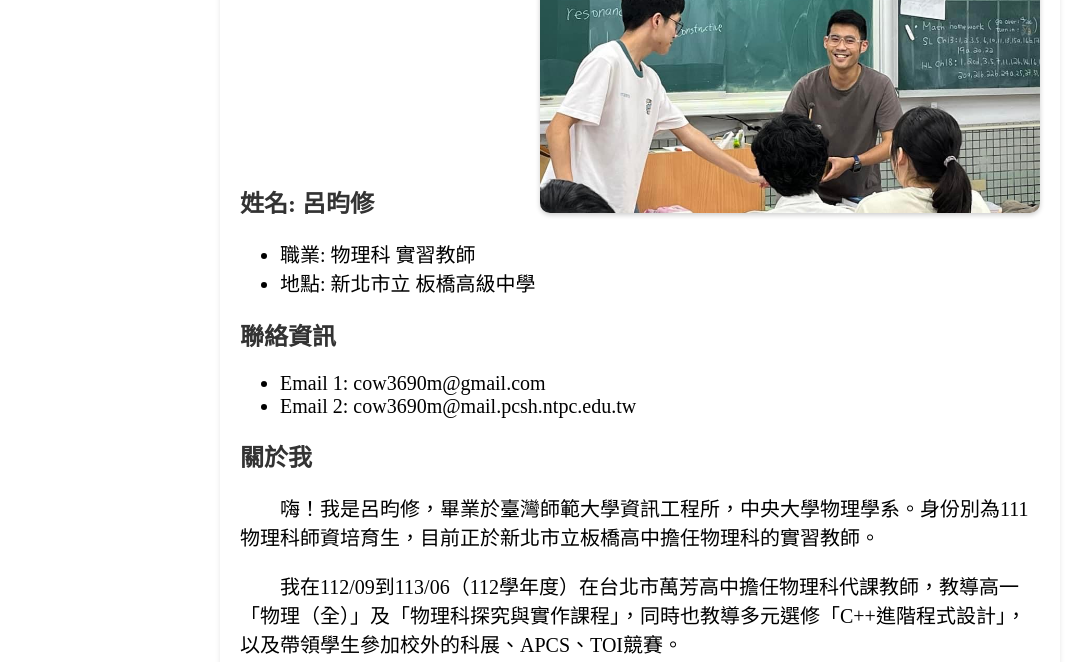
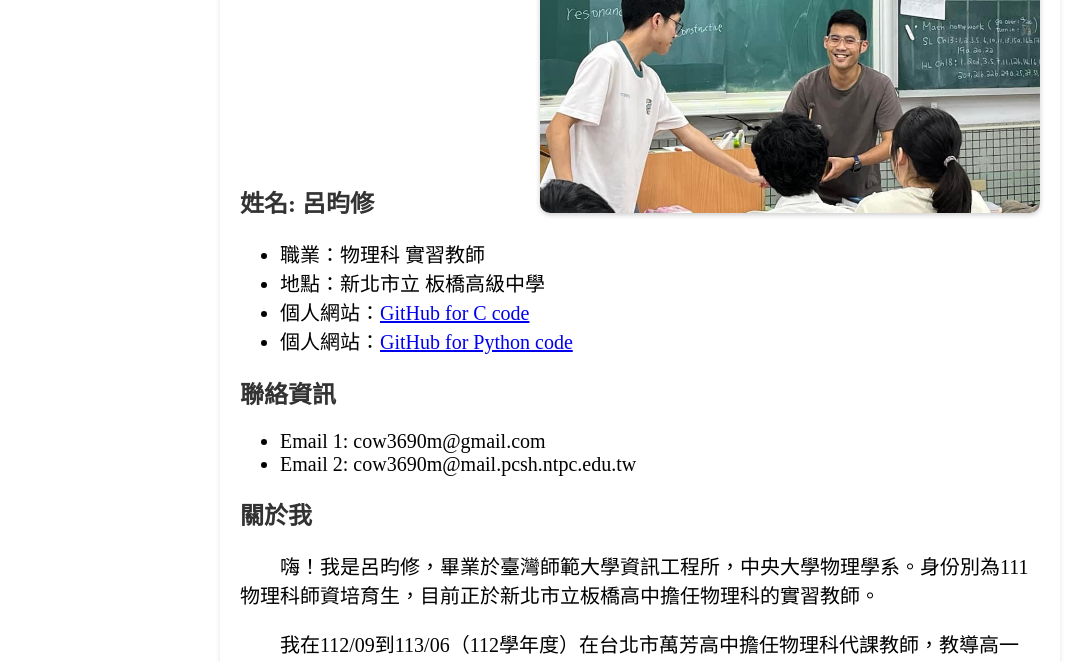
Before and after one commit to YunHsiuLu/yunhsiulu.github.io, a plain HTML site: page personal-info/index.html in a window 1280 px wide. Shown: the part 127-789 px from the top of the page, without its empty margins (0-1085 px from the left). Drawn offline with Linux system fonts and the light colour scheme.

Commit message:
24/08/15 00:08:26 auto push

```diff
--- a/personal-info/index.html
+++ b/personal-info/index.html
@@ -18,8 +18,10 @@
         <div class="section">
             <h2>姓名: 呂昀修</h2>
             <ul>
-                <li>職業: 物理科  實習教師</li>
-                <li>地點: 新北市立  板橋高級中學</li>
+                <li>職業：物理科  實習教師</li>
+                <li>地點：新北市立  板橋高級中學</li>
+                <li>個人網站：<a href=https://github.com/YunHsiuLu/YunCode/tree/master/C_Files target="_blank">GitHub for C code</a></li>
+                <li>個人網站：<a href=https://github.com/YunHsiuLu/YunCode/tree/master/Python_Files target="_blank">GitHub for Python code</a></li>
             </ul>
         </div>
         <div class="section">
```
Also changed, not shown: teaching/wfsh/index.html (+6 -0 lines), equations.png, teaching/wfsh/wfsh-Presentation-5.jpg (added), 2 other files.
